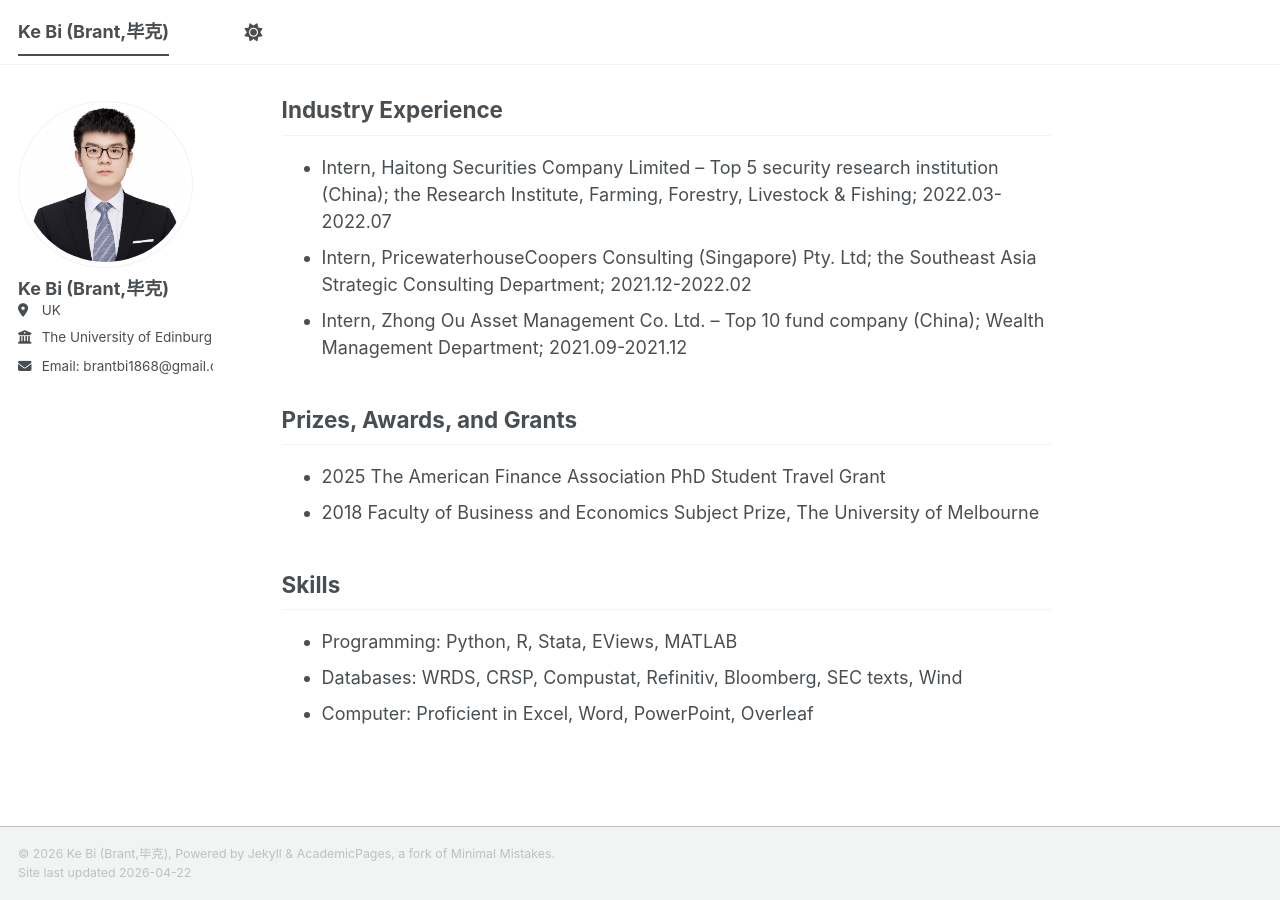
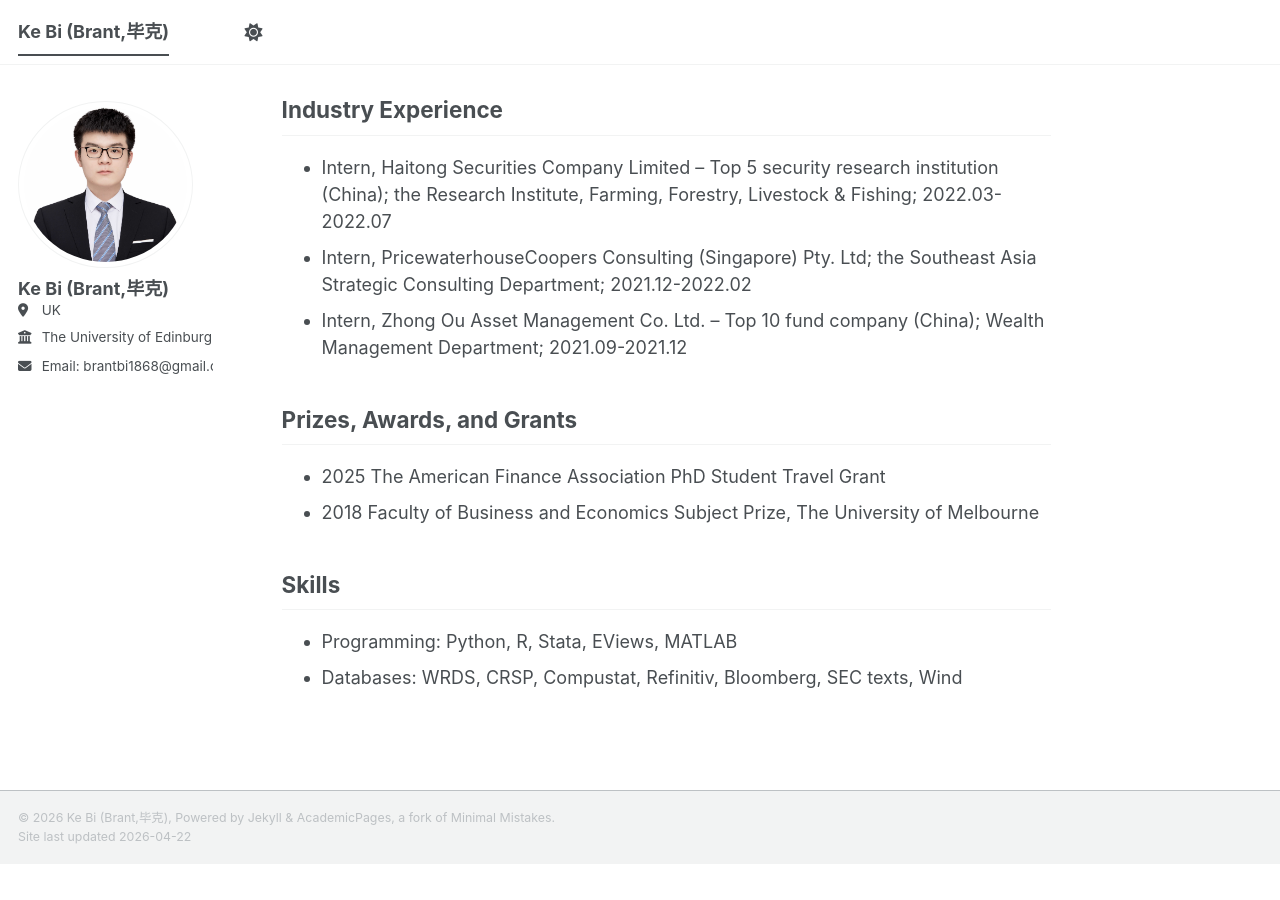
Before and after one commit to brant1868/brant1868.github.io, a Jekyll site: the page built from _pages/about.md, in a window 1280 px wide and 900 px high, scrolled down 3248 px. Built offline with Jekyll 4.4.1, drawn with Linux system fonts in a browser that asks for light colours; a script bundle is joined from its source files by our own code; library files that are not in the unit come from our copies; after the commit the page ends 4112 px from its top, so only the background shows below that.

Commit message:
Update about.md

```diff
--- a/_pages/about.md
+++ b/_pages/about.md
@@ -102,5 +102,5 @@ Skills
 ------
 - Programming: Python, R, Stata, EViews, MATLAB
 - Databases: WRDS, CRSP, Compustat, Refinitiv, Bloomberg, SEC texts, Wind
-- Computer: Proficient in Excel, Word, PowerPoint, Overleaf
+<!-- - Computer: Proficient in Excel, Word, PowerPoint, Overleaf -->
 <!-- - Language & Certificates: IELTS 7, GMAT 720 (Top 6%), ACCA (9 subjects) -->
```
